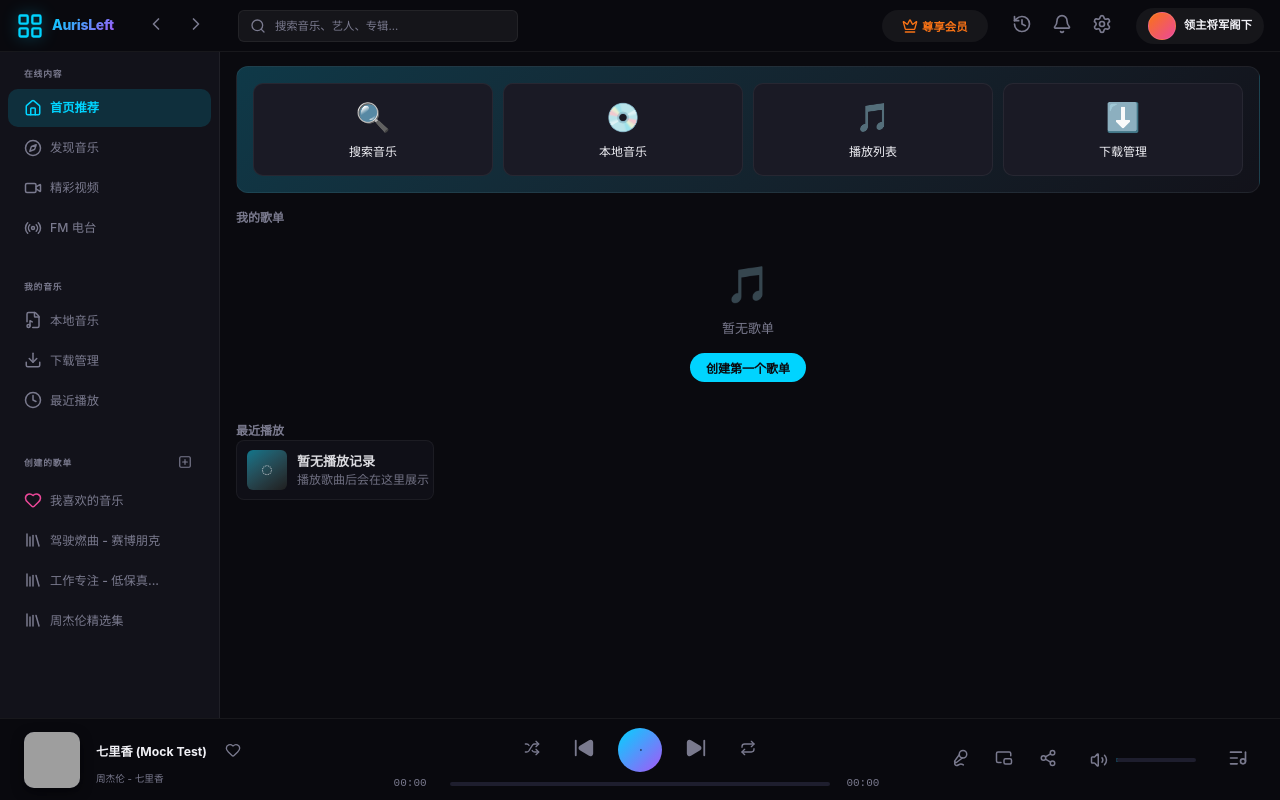
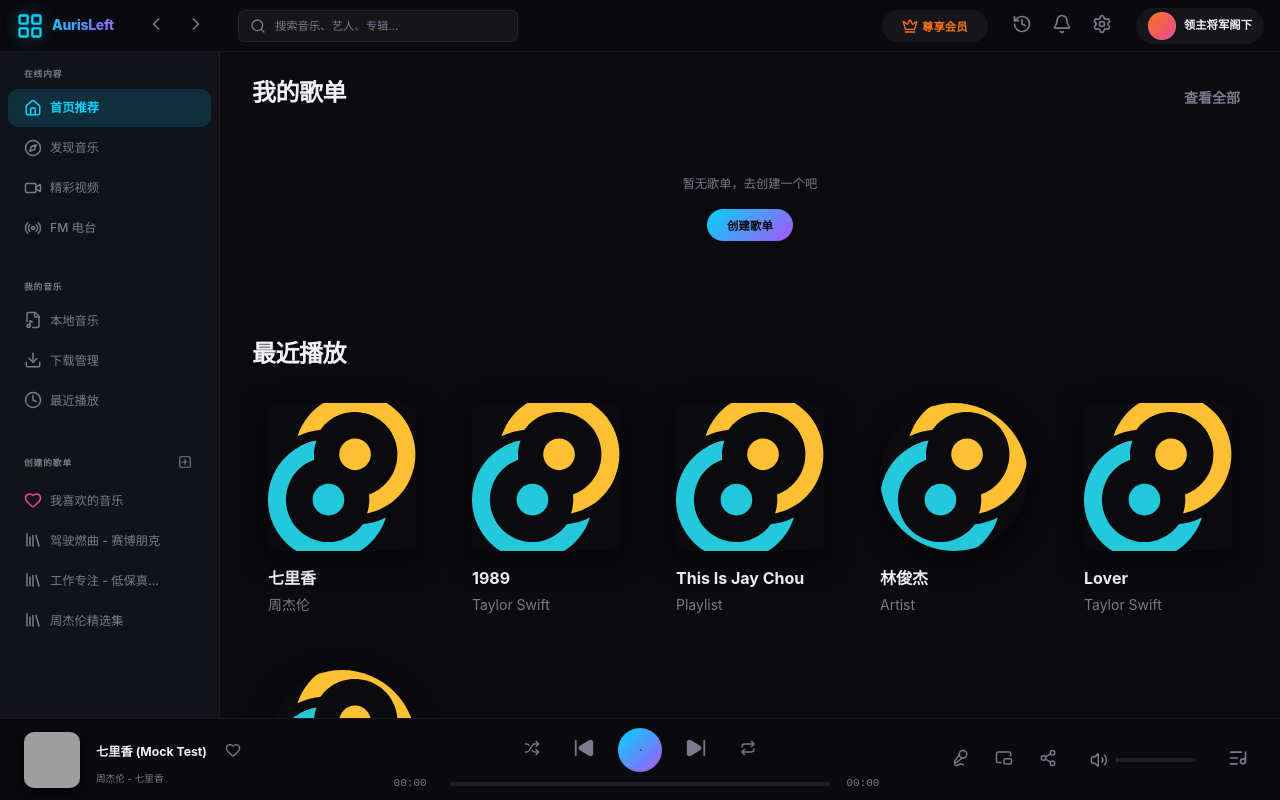
Before and after one commit to Li7ky/AurisLeft, a React (Vite) app: page /home in a window 1280 px wide. Built offline with nearby package versions, Linux system fonts and the light colour scheme; grey boxes are pictures that could not be loaded.

Commit message:
chore: 同步

```diff
--- /dev/null
+++ b/src/components/common/MediaCard.css
@@ -0,0 +1,96 @@
+.media-card {
+  background-color: var(--surface-bg);
+  padding: 16px;
+  border-radius: 8px;
+  cursor: pointer;
+  transition: background-color 0.3s ease;
+  display: flex;
+  flex-direction: column;
+  gap: 16px;
+  position: relative;
+  isolation: isolate;
+}
+
+.media-card:hover {
+  background-color: var(--surface-hover);
+}
+
+.media-card__cover-wrapper {
+  position: relative;
+  width: 100%;
+  aspect-ratio: 1 / 1;
+  border-radius: 6px;
+  overflow: hidden;
+  box-shadow: 0 8px 24px rgba(0, 0, 0, 0.5);
+}
+
+.media-card--artist .media-card__cover-wrapper {
+  border-radius: 50%;
+}
+
+.media-card__cover {
+  width: 100%;
+  height: 100%;
+  object-fit: cover;
+  transition: opacity 0.3s ease;
+}
+
+.media-card__play-btn {
+  position: absolute;
+  bottom: 8px;
+  right: 8px;
+  width: 48px;
+  height: 48px;
+  border-radius: 50%;
+  background-color: var(--accent-magenta);
+  color: #fff;
+  border: none;
+  display: flex;
+  align-items: center;
+  justify-content: center;
+  cursor: pointer;
+  opacity: 0;
+  transform: translateY(8px);
+  transition: all 0.3s ease;
+  box-shadow: 0 8px 8px rgba(0, 0, 0, 0.3);
+  z-index: 2;
+}
+
+/* 按钮图标居中微调 */
+.media-card__play-btn svg {
+  margin-left: 4px;
+}
+
+.media-card:hover .media-card__play-btn {
+  opacity: 1;
+  transform: translateY(0);
+}
+
+.media-card__play-btn:hover {
+  transform: translateY(0) scale(1.04);
+  background-color: #ff33aa; /* slightly lighter magenta */
+}
+
+.media-card__info {
+  display: flex;
+  flex-direction: column;
+  gap: 4px;
+}
+
+.media-card__title {
+  font-size: 16px;
+  font-weight: 700;
+  color: var(--text-primary);
+  margin: 0;
+}
+
+.media-card__subtitle {
+  font-size: 14px;
+  color: var(--text-secondary);
+  margin: 0;
+  display: -webkit-box;
+  -webkit-line-clamp: 2;
+  -webkit-box-orient: vertical;
+  white-space: normal;
+  line-height: 1.4;
+}
--- /dev/null
+++ b/src/components/common/MediaCard.tsx
@@ -0,0 +1,48 @@
+import React from 'react';
+import { Play } from 'lucide-react';
+import './MediaCard.css';
+
+interface MediaCardProps {
+  id: string;
+  title: string;
+  subtitle?: string;
+  coverUrl?: string;
+  type?: 'playlist' | 'album' | 'artist';
+  onClick?: () => void;
+  onPlayClick?: (e: React.MouseEvent) => void;
+}
+
+export const MediaCard: React.FC<MediaCardProps> = ({
+  title,
+  subtitle,
+  coverUrl,
+  type = 'playlist',
+  onClick,
+  onPlayClick,
+}) => {
+  return (
+    <div className={`media-card media-card--${type}`} onClick={onClick}>
+      <div className="media-card__cover-wrapper">
+        <img
+          src={coverUrl || '/tauri.svg'}
+          alt={title}
+          className="media-card__cover"
+          loading="lazy"
+        />
+        <button
+          className="media-card__play-btn"
+          onClick={(e) => {
+            e.stopPropagation();
+            onPlayClick?.(e);
+          }}
+        >
+          <Play size={20} fill="currentColor" />
+        </button>
+      </div>
+      <div className="media-card__info">
+        <h4 className="media-card__title truncate">{title}</h4>
+        {subtitle && <p className="media-card__subtitle truncate">{subtitle}</p>}
+      </div>
+    </div>
+  );
+};
--- /dev/null
+++ b/src/components/common/Section.css
@@ -0,0 +1,53 @@
+.section {
+  margin-bottom: 32px;
+}
+
+.section__header {
+  display: flex;
+  justify-content: space-between;
+  align-items: flex-end;
+  margin-bottom: 16px;
+}
+
+.section__title {
+  font-size: 24px;
+  font-weight: 700;
+  color: var(--text-primary);
+  margin: 0;
+  letter-spacing: -0.02em;
+}
+
+.section__view-all {
+  font-size: 14px;
+  font-weight: 700;
+  color: var(--text-secondary);
+  background: none;
+  border: none;
+  cursor: pointer;
+  padding: 4px 8px;
+  border-radius: 4px;
+  transition: all 0.2s ease;
+}
+
+.section__view-all:hover {
+  color: var(--text-primary);
+  text-decoration: underline;
+}
+
+.section__content {
+  display: grid;
+  grid-template-columns: repeat(auto-fill, minmax(180px, 1fr));
+  gap: 24px;
+}
+
+/* 响应式调整 */
+@media (max-width: 768px) {
+  .section__content {
+    grid-template-columns: repeat(auto-fill, minmax(140px, 1fr));
+    gap: 16px;
+  }
+
+  .section__title {
+    font-size: 20px;
+  }
+}
--- /dev/null
+++ b/src/components/common/Section.tsx
@@ -0,0 +1,26 @@
+import React from 'react';
+import './Section.css';
+
+interface SectionProps {
+  title: string;
+  onViewAll?: () => void;
+  children: React.ReactNode;
+}
+
+export const Section: React.FC<SectionProps> = ({ title, onViewAll, children }) => {
+  return (
+    <section className="section">
+      <div className="section__header">
+        <h2 className="section__title">{title}</h2>
+        {onViewAll && (
+          <button className="section__view-all" onClick={onViewAll}>
+            查看全部
+          </button>
+        )}
+      </div>
+      <div className="section__content">
+        {children}
+      </div>
+    </section>
+  );
+};
--- a/src/pages/Home/index.css
+++ b/src/pages/Home/index.css
@@ -1,220 +1,77 @@
 .home-page {
-  display: flex;
-  gap: 12px;
   height: 100%;
-  padding: 14px 16px 20px;
-}
-
-.home-page--compact {
-  overflow: hidden;
+  overflow-y: auto;
+  overflow-x: hidden;
+  background: linear-gradient(to bottom, #222222 0%, var(--bg-main) 400px);
+  padding: 0 32px;
 }
 
 .home-page__content {
-  min-width: 0;
-  flex: 1;
-  overflow-y: auto;
-  padding-right: 4px;
+  padding-top: 24px;
+  padding-bottom: 64px;
+  max-width: 1600px;
+  margin: 0 auto;
 }
 
 .home-page__content--with-lyric {
-  flex: 1;
+  height: 100%;
+  padding: 0;
+  display: flex;
+  align-items: center;
+  justify-content: center;
 }
 
-.home-page__section {
-  margin-bottom: 16px;
+.home-page__sections {
+  display: flex;
+  flex-direction: column;
+  gap: 16px;
 }
 
-.home-page__section--featured {
-  background: linear-gradient(
-    135deg,
-    color-mix(in srgb, var(--primary) 20%, var(--bg-elevated)),
-    var(--bg-elevated)
-  );
-  border: 1px solid var(--border);
-  border-radius: 12px;
-  padding: 16px;
-}
-
-.home-page__section-header {
-  display: flex;
-  align-items: center;
-  justify-content: space-between;
-  margin-bottom: 8px;
-}
-
-.home-page__section-title {
-  font-size: 12px;
-  font-weight: 600;
-  color: var(--text-secondary);
-  margin: 0;
-}
-
-.home-page__view-all {
-  font-size: 11px;
-  color: var(--text-secondary);
-  background: transparent;
-  border: none;
-  cursor: pointer;
-  padding: 4px 8px;
-  border-radius: 4px;
-  transition: all 0.15s;
-}
-
-.home-page__view-all:hover {
-  color: var(--text-primary);
-  background: var(--bg-highlight);
-}
-
-.home-page__quick-actions {
-  display: grid;
-  grid-template-columns: repeat(auto-fit, minmax(120px, 1fr));
-  gap: 10px;
-}
-
-.home-page__action-btn {
+.home-page__empty {
+  grid-column: 1 / -1;
   display: flex;
   flex-direction: column;
   align-items: center;
   justify-content: center;
-  gap: 8px;
-  padding: 16px;
-  background: var(--bg-highlight);
-  border: 1px solid var(--border);
-  border-radius: 10px;
-  cursor: pointer;
-  transition: all 0.2s;
+  padding: 48px;
+  background-color: var(--surface-bg);
+  border-radius: 8px;
+  gap: 16px;
+  color: var(--text-secondary);
 }
 
-.home-page__action-btn:hover {
-  background: var(--surface-hover);
-  transform: translateY(-2px);
-  border-color: var(--primary);
-}
-
-.home-page__action-icon {
-  font-size: 28px;
-}
-
-.home-page__action-label {
-  font-size: 12px;
-  color: var(--text-primary);
-  font-weight: 500;
-}
-
-.home-page__grid {
-  display: grid;
-  grid-template-columns: repeat(auto-fill, minmax(180px, 1fr));
-  gap: 8px;
-}
-
-.home-compact-card {
-  display: flex;
-  align-items: center;
-  gap: 10px;
-  background: color-mix(in srgb, var(--surface) 88%, transparent);
-  border: 1px solid var(--border);
-  border-radius: 8px;
-  padding: 9px 10px;
-  min-height: 52px;
-  cursor: pointer;
-  transition: all 0.15s;
-}
-
-.home-compact-card:hover {
-  background: var(--surface-hover);
-  border-color: var(--primary);
-}
-
-.home-compact-card--muted {
-  opacity: 0.9;
-}
-
-.home-compact-card__cover {
-  width: 40px;
-  height: 40px;
-  border-radius: 6px;
-  flex-shrink: 0;
+.home-page__lyric-container {
+  width: 100%;
+  height: 100%;
   display: flex;
   align-items: center;
   justify-content: center;
-  color: var(--text-primary);
-  font-size: 16px;
-  background: linear-gradient(145deg, color-mix(in srgb, var(--primary) 55%, #1f1f1f), #222);
 }
 
-.home-compact-card__cover-icon {
-  font-size: 20px;
+/* 自定义滚动条样式 */
+.home-page::-webkit-scrollbar {
+  width: 12px;
 }
 
-.home-compact-card__meta {
-  flex: 1;
+.home-page::-webkit-scrollbar-track {
+  background: transparent;
 }
 
-.home-compact-card__name {
-  font-size: 13px;
-  color: var(--text-primary);
-  font-weight: 600;
-  white-space: nowrap;
-  overflow: hidden;
-  text-overflow: ellipsis;
+.home-page::-webkit-scrollbar-thumb {
+  background: rgba(255, 255, 255, 0.1);
+  border: 3px solid transparent;
+  background-clip: padding-box;
+  border-radius: 6px;
 }
 
-.home-compact-card__sub {
-  font-size: 12px;
-  color: var(--text-secondary);
-  white-space: nowrap;
-  overflow: hidden;
-  text-overflow: ellipsis;
+.home-page::-webkit-scrollbar-thumb:hover {
+  background: rgba(255, 255, 255, 0.2);
+  border: 3px solid transparent;
+  background-clip: padding-box;
 }
 
-.home-page__empty-text {
-  text-align: center;
-  padding: 24px 2px;
-  color: var(--text-secondary);
-  font-size: 13px;
-  display: flex;
-  flex-direction: column;
-  align-items: center;
-  gap: 8px;
-}
-
-.home-page__empty-icon {
-  font-size: 36px;
-  opacity: 0.6;
-}
-
-.home-page__create-btn {
-  margin-top: 8px;
-  padding: 6px 16px;
-  background: var(--primary);
-  color: var(--bg-base);
-  border: none;
-  border-radius: 20px;
-  font-size: 12px;
-  font-weight: 600;
-  cursor: pointer;
-  transition: all 0.15s;
-}
-
-.home-page__create-btn:hover {
-  background: var(--accent);
-  transform: scale(1.05);
-}
-
-.home-page__lyric-panel {
-  flex: 1;
-  min-width: 0;
-  background: color-mix(in srgb, var(--surface) 90%, transparent);
-  border: 1px solid var(--border);
-  border-radius: 10px;
-}
-
-@media (max-width: 960px) {
+@media (max-width: 768px) {
   .home-page {
-    flex-direction: column;
-  }
-
-  .home-page__lyric-panel {
-    min-height: 280px;
+    padding: 0 16px;
   }
 }
--- a/src/pages/Home/index.tsx
+++ b/src/pages/Home/index.tsx
@@ -1,16 +1,16 @@
+import { useEffect } from 'react';
+import { useNavigate } from 'react-router-dom';
 import { usePlayerStore } from '../../store/playerStore';
 import { usePlaylistStore } from '../../store/playlistStore';
-import { useEffect } from 'react';
-import { useNavigate } from 'react-router-dom';
 import { PlaybackState } from '../../types';
 import LyricDisplay from '../../components/lyric/LyricDisplay';
+import { Section } from '../../components/common/Section';
+import { MediaCard } from '../../components/common/MediaCard';
 import './index.css';
 
 export default function Home() {
-  const currentSong = usePlayerStore((s) => s.currentSong);
-  const playbackState = usePlayerStore((s) => s.playbackState);
-  const playlists = usePlaylistStore((s) => s.playlists);
-  const loadPlaylists = usePlaylistStore((s) => s.loadPlaylists);
+  const { currentSong, playbackState } = usePlayerStore();
+  const { playlists, loadPlaylists } = usePlaylistStore();
   const navigate = useNavigate();
 
   useEffect(() => {
@@ -19,99 +19,81 @@
 
   const showLyric = currentSong && playbackState !== PlaybackState.Idle;
 
-  const quickActions = [
-    { label: '搜索音乐', icon: '🔍', action: () => navigate('/search') },
-    { label: '本地音乐', icon: '💿', action: () => navigate('/local') },
-    { label: '播放列表', icon: '🎵', action: () => navigate('/playlist') },
-    { label: '下载管理', icon: '⬇️', action: () => navigate('/download') },
+  // 测试用 Mock 数据
+  const recentPlays = [
+    { id: '1', title: '七里香', subtitle: '周杰伦', type: 'album' as const },
+    { id: '2', title: '1989', subtitle: 'Taylor Swift', type: 'album' as const },
+    { id: '3', title: 'This Is Jay Chou', subtitle: 'Playlist', type: 'playlist' as const },
+    { id: '4', title: '林俊杰', subtitle: 'Artist', type: 'artist' as const },
+    { id: '5', title: 'Lover', subtitle: 'Taylor Swift', type: 'album' as const },
+    { id: '6', title: 'G.E.M.', subtitle: 'Artist', type: 'artist' as const },
   ];
 
   return (
-    <div className="home-page home-page--compact">
-      <div className={`home-page__content${showLyric ? ' home-page__content--with-lyric' : ''}`}>
-        {!showLyric && (
-          <>
-            {/* 快捷入口 */}
-            <section className="home-page__section home-page__section--featured">
-              <div className="home-page__quick-actions">
-                {quickActions.map((action) => (
-                  <button
-                    key={action.label}
-                    className="home-page__action-btn"
-                    onClick={action.action}
-                  >
-                    <span className="home-page__action-icon">{action.icon}</span>
-                    <span className="home-page__action-label">{action.label}</span>
-                  </button>
-                ))}
-              </div>
-            </section>
-
-            {/* 推荐歌单 */}
-            <section className="home-page__section">
-              <div className="home-page__section-header">
-                <h3 className="home-page__section-title">我的歌单</h3>
-                {playlists.length > 0 && (
-                  <button className="home-page__view-all" onClick={() => navigate('/playlist')}>
-                    查看全部
-                  </button>
-                )}
-              </div>
-              {playlists.length === 0 ? (
-                <div className="home-page__empty-text">
-                  <div className="home-page__empty-icon">🎵</div>
-                  <div>暂无歌单</div>
-                  <button className="home-page__create-btn" onClick={() => navigate('/playlist')}>
-                    创建第一个歌单
+    <div className="home-page">
+      <div className={`home-page__content ${showLyric ? 'home-page__content--with-lyric' : ''}`}>
+        {!showLyric ? (
+          <div className="home-page__sections">
+            <Section title="我的歌单" onViewAll={() => navigate('/playlist')}>
+              {playlists.length > 0 ? (
+                playlists.slice(0, 6).map((pl) => (
+                  <MediaCard
+                    key={pl.id}
+                    id={String(pl.id)}
+                    title={pl.name}
+                    subtitle={`${pl.songCount} 首歌曲`}
+                    onClick={() => navigate(`/playlist/${pl.id}`)}
+                  />
+                ))
+              ) : (
+                <div className="home-page__empty">
+                  <p>暂无歌单，去创建一个吧</p>
+                  <button className="btn btn--primary" onClick={() => navigate('/playlist')}>
+                    创建歌单
                   </button>
                 </div>
-              ) : (
-                <div className="home-page__grid">
-                  {playlists.slice(0, 6).map((pl) => (
-                    <div
-                      key={pl.id}
-                      className="home-compact-card"
-                      onClick={() => navigate('/playlist')}
-                    >
-                      <div className="home-compact-card__cover">
-                        <span className="home-compact-card__cover-icon">♪</span>
-                      </div>
-                      <div className="home-compact-card__meta">
-                        <div className="home-compact-card__name" title={pl.name}>
-                          {pl.name}
-                        </div>
-                        <div className="home-compact-card__sub">{pl.songCount} 首</div>
-                      </div>
-                    </div>
-                  ))}
-                </div>
               )}
-            </section>
+            </Section>
 
-            {/* 最近播放 */}
-            <section className="home-page__section">
-              <h3 className="home-page__section-title">最近播放</h3>
-              <div className="home-page__grid">
-                <div className="home-compact-card home-compact-card--muted">
-                  <div className="home-compact-card__cover">
-                    <span className="home-compact-card__cover-icon">◌</span>
-                  </div>
-                  <div className="home-compact-card__meta">
-                    <div className="home-compact-card__name">暂无播放记录</div>
-                    <div className="home-compact-card__sub">播放歌曲后会在这里展示</div>
-                  </div>
-                </div>
-              </div>
-            </section>
-          </>
+            <Section title="最近播放">
+              {recentPlays.map((item) => (
+                <MediaCard
+                  key={item.id}
+                  id={item.id}
+                  title={item.title}
+                  subtitle={item.subtitle}
+                  type={item.type}
+                />
+              ))}
+            </Section>
+
+            <Section title="为您推荐">
+              <MediaCard
+                id="rec-1"
+                title="每日新歌推荐"
+                subtitle="根据您的口味为您推荐"
+                type="playlist"
+              />
+              <MediaCard
+                id="rec-2"
+                title="华语流行"
+                subtitle="Playlist"
+                type="playlist"
+              />
+              <MediaCard
+                id="rec-3"
+                title="专注工作"
+                subtitle="白噪音与轻音乐"
+                type="playlist"
+              />
+            </Section>
+          </div>
+        ) : (
+          <div className="home-page__lyric-container">
+            <LyricDisplay lines={[]} />
+          </div>
         )}
       </div>
-
-      {showLyric && (
-        <div className="home-page__lyric-panel">
-          <LyricDisplay lines={[]} />
-        </div>
-      )}
     </div>
   );
 }
```
